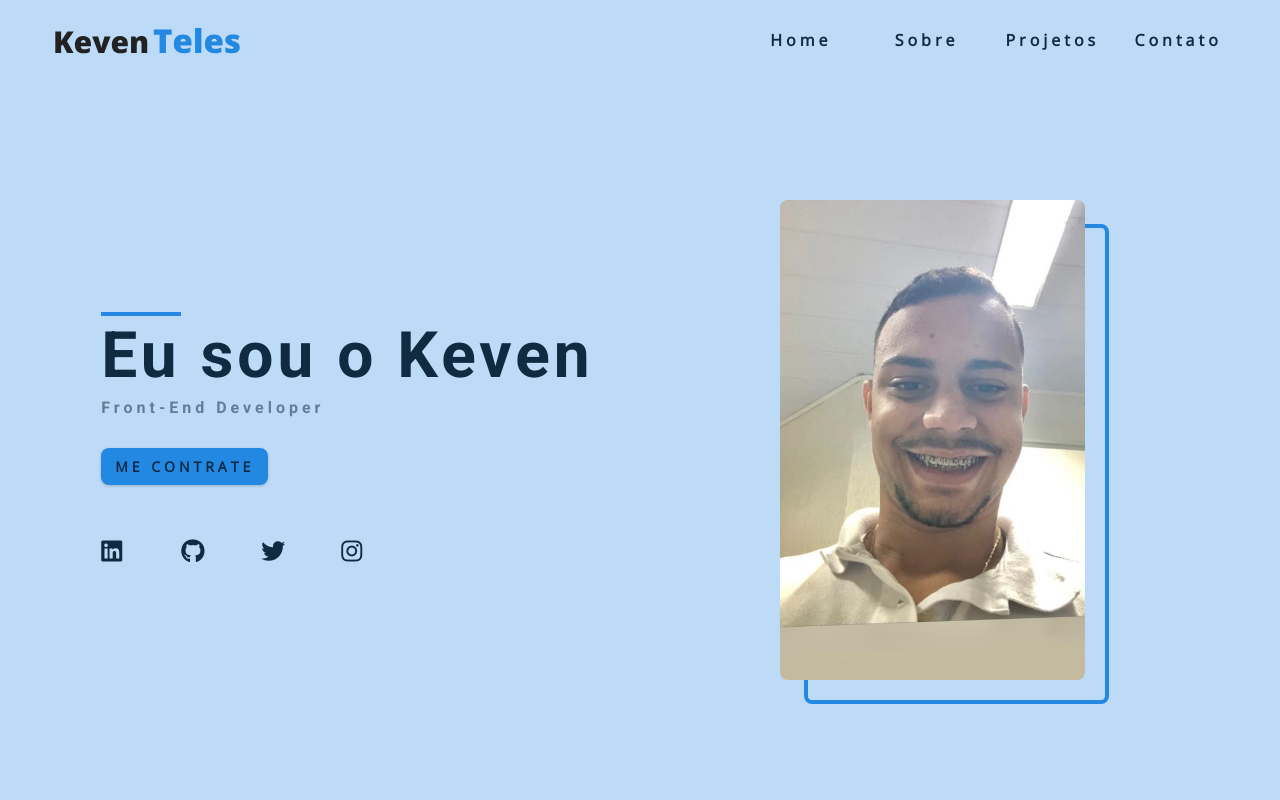
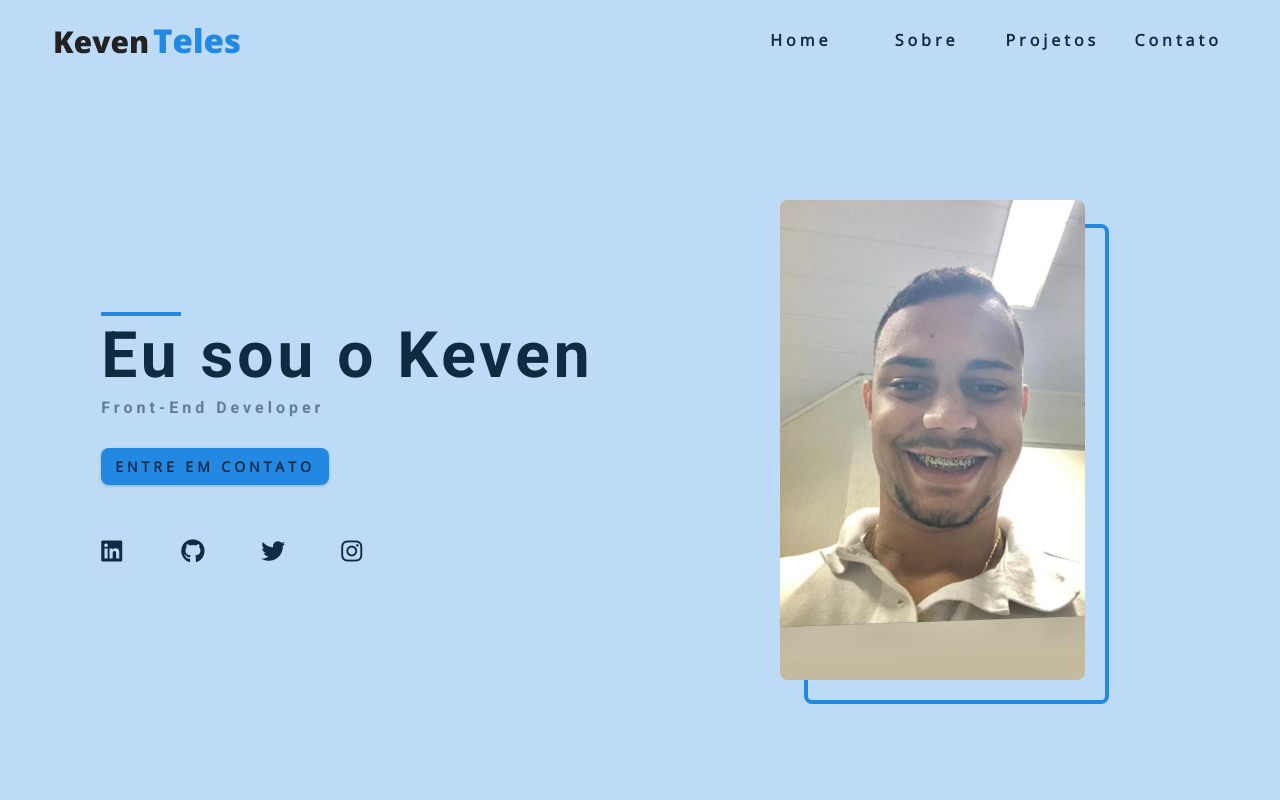
Before and after one commit to KevenDev/Portifolio-Project, a plain HTML site: page index.html in a window 1280 px wide. Shown: the top 800 px of the page. Drawn offline with nearby package versions, Linux system fonts and the light colour scheme; a script that the page names is missing.

Commit message:
feat: changed hero button

```diff
--- a/index.html
+++ b/index.html
@@ -99,7 +99,7 @@
           <div class="underline"></div>
             <h1>Eu sou o Keven</h1>
             <h4>Front-end Developer</h4>
-            <a href="contact.html" class="btn hero-btn">Me contrate</a>
+            <a href="contact.html" class="btn hero-btn">Entre em contato</a>
         <!-- social icons -->
         <ul class="social-icons hero-icons">
           <li>
```
